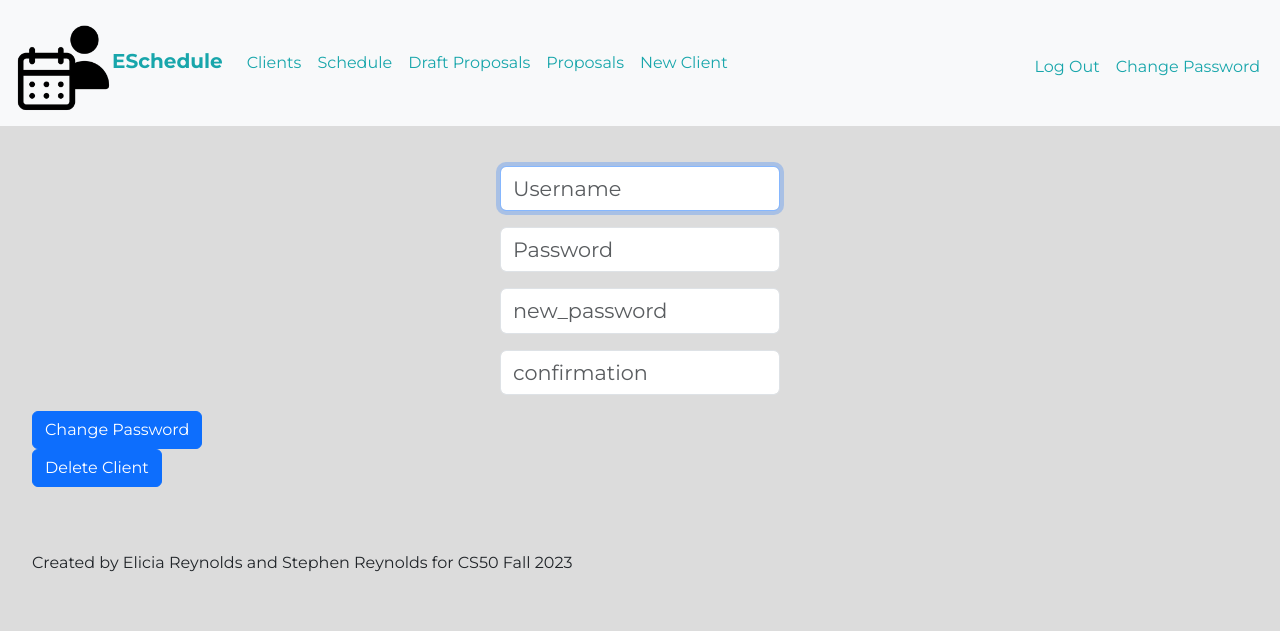
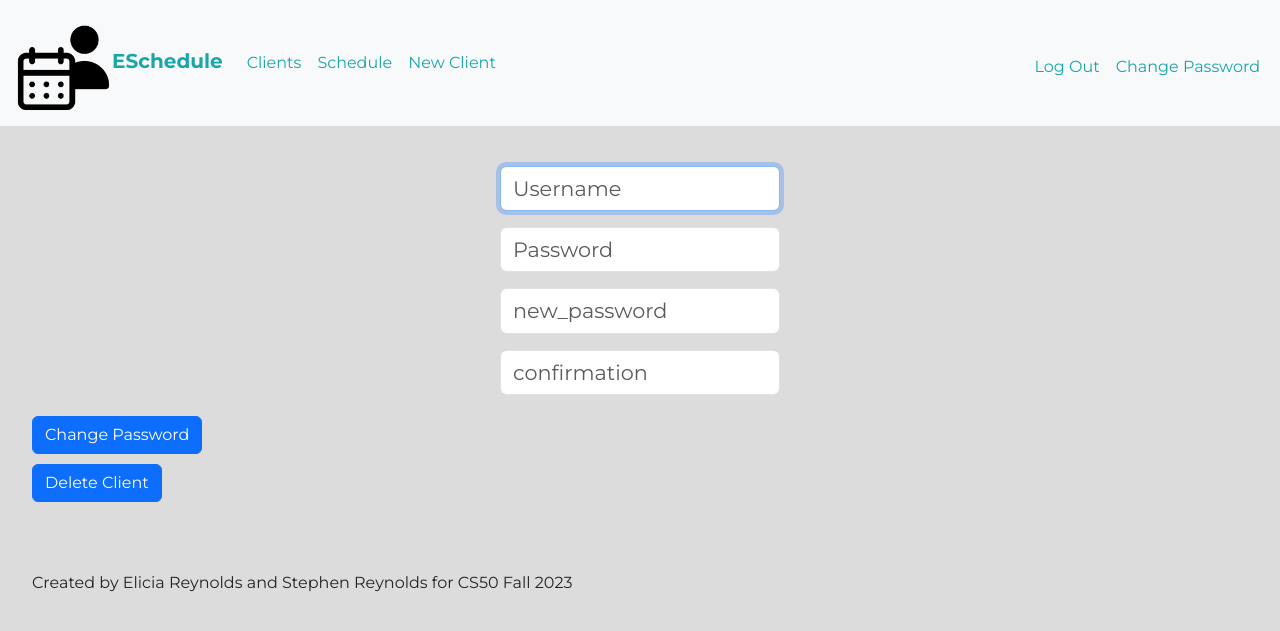
Before and after one commit to stephen0220/final_project, a Flask app: page /password in a window 1280 px wide. Shown: the top 631 px of the page. Run offline with Flask 3, Linux system fonts and the light colour scheme; the visitor is signed in with stand-in values (Sample User, id 1).

Commit message:
completed

```diff
--- a/app.py
+++ b/app.py
@@ -6,6 +6,7 @@ from werkzeug.security import check_password_hash, generate_password_hash
 from helpers import apology, login_required, time_passed
 import sqlite3
 import re
+import calendar
 from datetime import datetime
 
 app = Flask(__name__, static_folder='static', static_url_path='/static')
@@ -249,6 +250,8 @@ def home():
                 lost.append(client)
                 if client in sent:
                     sent.remove(client)
+                if client in scheduled:
+                    scheduled.remove(client)
             # If client is won, check to see if price quote is added to the value 'price' in the contacts table
             if client["price"] is not None and client["price"] != 0:
                 price = int(client["price"])
@@ -365,15 +368,19 @@ def schedule():
             year = int(year_str)
             hour = int(hour_str)
             minute = int(minute_str)
-            max_days = (datetime(year, month + 1, 1) - datetime(year, month, 1)).days
+            last_day_of_month = calendar.monthrange(year, month)[1]
             contact_name = request.form.get("contact_name")
 
             # Check validation for input
+            # Check if the month is in the valid range (1 to 12)
+            if month < 1 or month > 12:
+                return apology("month must be in 1..12", 403)
             # Check to see if datetime is in the future
             if time_passed(year, month, day, hour, minute) == True:
                 return apology("Time has already passed", 403)
+
             # Check to see if the day is within the month length
-            elif day < 1 or day > max_days:
+            elif day < 1 or day > last_day_of_month:
                 return apology("must provide a valid day", 403)
             # Check to see if hour and minute are valid in Military Time
             elif hour < 1 or hour > 24 or minute < 0 or minute > 59:
--- a/static/style.css
+++ b/static/style.css
@@ -4,6 +4,7 @@
     --primary: #1877aa;
     --secondary: #18AB7E;
     --third: #18A6AB;
+    --fourth: white;
 }
 
 body{
@@ -46,6 +47,12 @@ a{
     text-decoration: none;
 }
 
+button {
+    margin-top: 5px;
+    margin-bottom: 5px;
+}
+
+
 nav a{
     font-weight: 700;
 }
@@ -70,6 +77,14 @@ input {
     color: #fff !important;
 }
 
+.price {
+    white-space: wrap;
+}
+
+.price button {
+    margin-top: 5px;
+}
+
 @media only screen and (max-width: 992px){
     .clients{
         flex-direction: column;
--- a/templates/layout.html
+++ b/templates/layout.html
@@ -39,12 +39,6 @@
                 <a class="nav-link" href="/schedule">Schedule</a>
               </li>
               <li class="nav-item">
-                <a class="nav-link" href="/draft">Draft Proposals</a>
-              </li>
-              <li class="nav-item">
-                <a class="nav-link" href="/proposals">Proposals</a>
-              </li>
-              <li class="nav-item">
                 <a class="nav-link" href="/new_client">New Client</a>
               </li>
             </ul>
```
Also changed, not shown: templates/home.html (+5 -6 lines).
